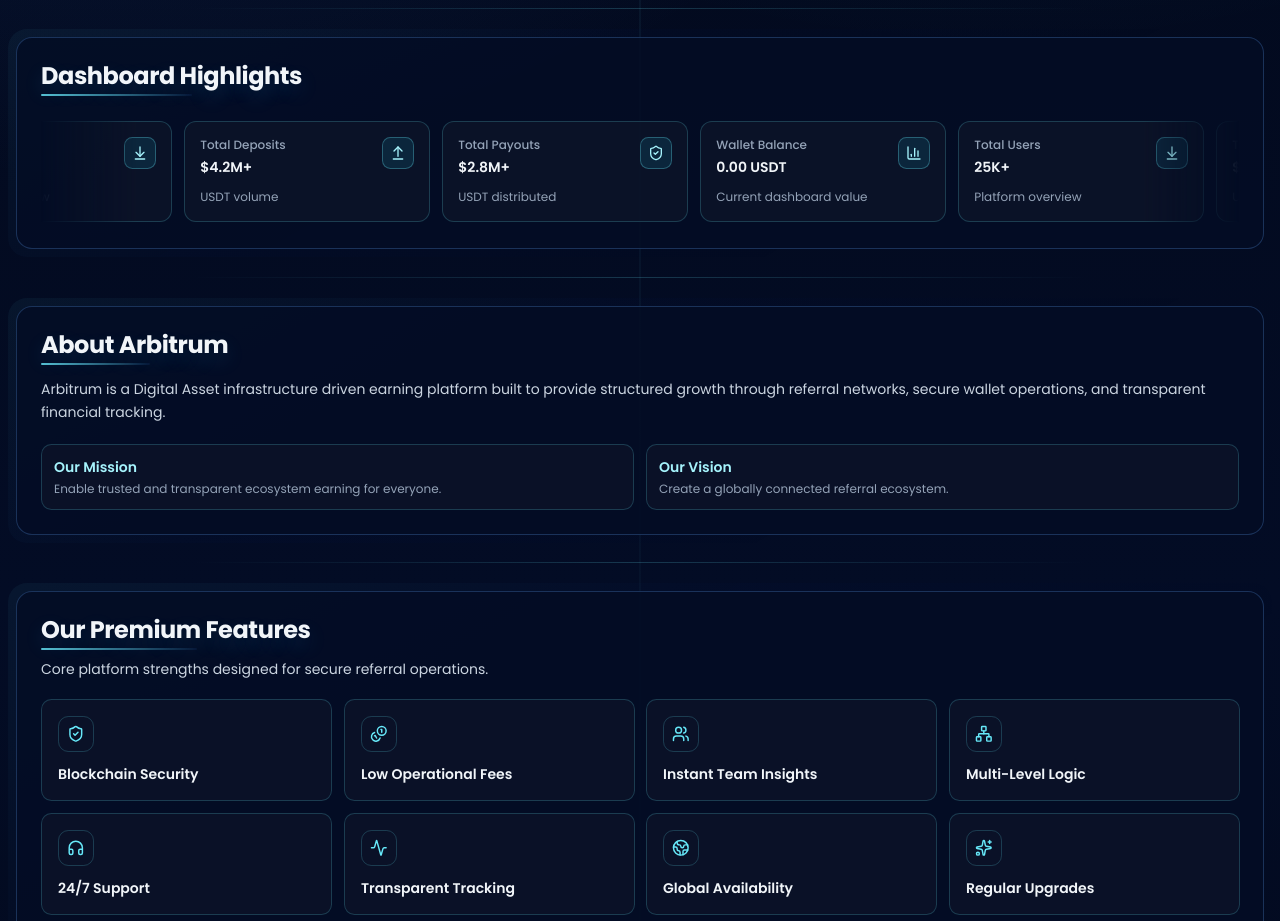
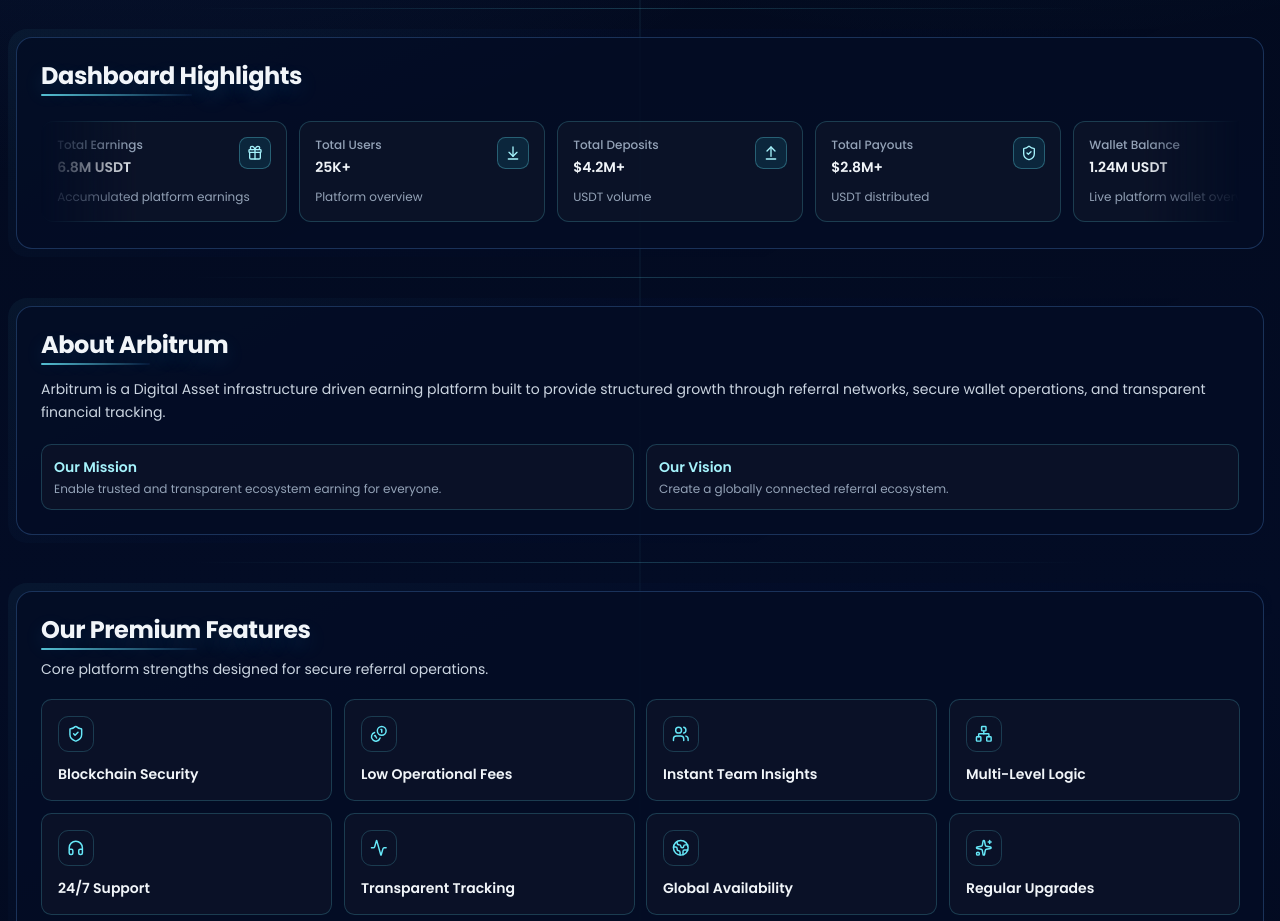
Before and after one commit to Reveda/arbitt, a React (Vite) app in the folder frontend/: page / in a window 1280 px wide. Shown: the part 820-1741 px from the top of the page. Built offline with nearby package versions, Linux system fonts and the light colour scheme; no server answers.

Commit message:
feat : fixes

```diff
--- a/frontend/src/features/landing/components/DashboardMarqueeSection.tsx
+++ b/frontend/src/features/landing/components/DashboardMarqueeSection.tsx
@@ -1,44 +1,44 @@
 import { useCallback, useEffect, useRef } from "react";
-import { ArrowDownToLine, ArrowUpFromLine, BarChart3, ShieldCheck } from "lucide-react";
+import { ArrowDownToLine, ArrowUpFromLine, BarChart3, Gift, ShieldCheck, Users } from "lucide-react";
 import { useLandingCardSelection } from "@/features/landing/context/LandingCardSelectionContext";
 
 const dashboardCards = [
   {
     title: "Wallet Balance",
-    value: "0.00 USDT",
-    hint: "Current dashboard value",
-    icon: BarChart3
+    value: "1.24M USDT",
+    hint: "Live platform wallet overview",
+    icon: BarChart3,
   },
-  // {
-  //   title: "Total Team",
-  //   value: "0 Members",
-  //   hint: "Current dashboard value",
-  //   icon: Users
-  // },
-  // {
-  //   title: "Total Earnings",
-  //   value: "0.00 USDT",
-  //   hint: "Current dashboard value",
-  //   icon: Gift
-  // },
+  {
+    title: "Total Team",
+    value: "320+ Members",
+    hint: "Growing referral network",
+    icon: Users,
+  },
+  {
+    title: "Total Earnings",
+    value: "6.8M USDT",
+    hint: "Accumulated platform earnings",
+    icon: Gift,
+  },
   {
     title: "Total Users",
     value: "25K+",
     hint: "Platform overview",
-    icon: ArrowDownToLine
+    icon: ArrowDownToLine,
   },
   {
     title: "Total Deposits",
     value: "$4.2M+",
     hint: "USDT volume",
-    icon: ArrowUpFromLine
+    icon: ArrowUpFromLine,
   },
   {
     title: "Total Payouts",
     value: "$2.8M+",
     hint: "USDT distributed",
-    icon: ShieldCheck
-  }
+    icon: ShieldCheck,
+  },
 ];
 
 const loopCards = [...dashboardCards, ...dashboardCards];
```
